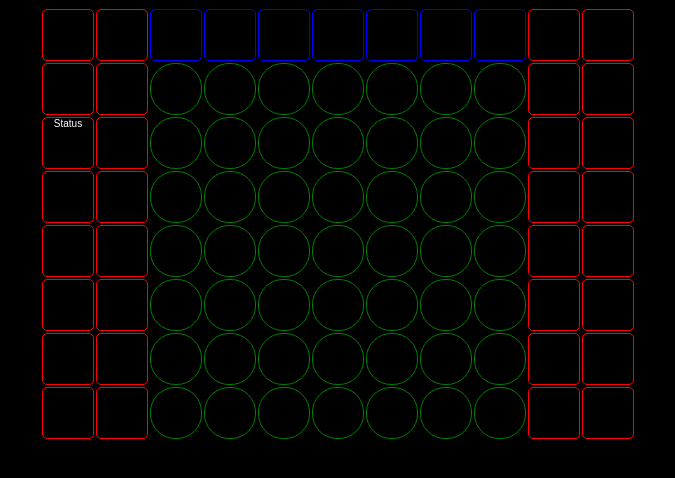
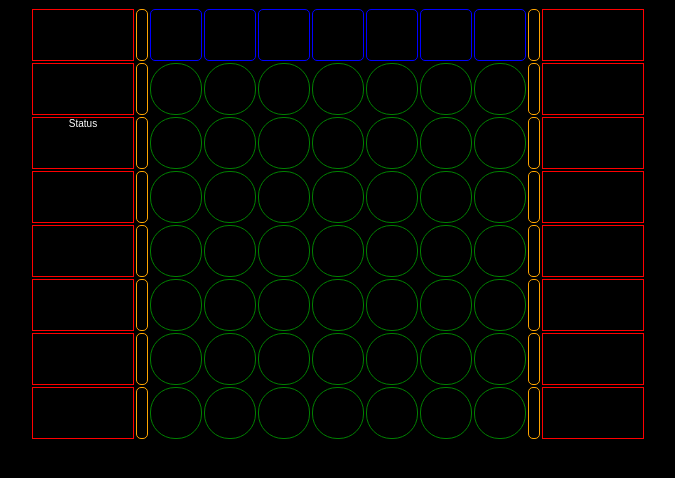
Before and after one commit to weejh/Project-1-The-Game, a website: page develop/index.html in a window 1280 px wide. Shown: the whole page, without its empty margins (302-977 px from the left). Drawn offline with Linux system fonts and the light colour scheme.

Commit message:
updated with addeventlistner

```diff
--- a/develop/four.css
+++ b/develop/four.css
@@ -10,15 +10,28 @@ body {
   flex-direction: row;
   justify-content: center;
 }
-.tile {
+.tilestatus {
   font-family: sans-serif;
   height: 50px;
-  width: 50px;
+  width: 100px;
   color: white;
   vertical-align: top;
   text-align: center;
   font-size: 10px;
   border: 1px solid red;
+  margin: 1px 1px 1px 1px;
+  padding: 0px 10px 0px 10px
+  border-radius: 5px;
+}
+.tileblank {
+  font-family: sans-serif;
+  height: 50px;
+  width: 10px;
+  color: white;
+  vertical-align: top;
+  text-align: center;
+  font-size: 10px;
+  border: 1px solid orange;
   margin: 1px 1px 1px 1px;
   border-radius: 5px;
 }
--- /dev/null
+++ b/develop/four.js
@@ -0,0 +1,13 @@
+var currentPlayer = 'one'
+var board = document.querySelector('tileboard')
+
+board.addEventListener('click', event => {
+  var tileboard = event.target
+  console.log(event)
+  if (tileboard.textContent) return
+  if (currentPlayer === 'one') {
+    currentPlayer = 'two'
+  } else {
+    currentPlayer = 'one'
+  }
+})
--- a/develop/index.html
+++ b/develop/index.html
@@ -11,8 +11,8 @@
   <body>
     <div class="top">
       <div class='left'>
-        <div class="tile" id='lefttopstatus'></div>
-        <div class='tile' id='lefttopblank'> </div>
+        <div class="tilestatus" id='lefttopstatus'></div>
+        <div class='tileblank' id='lefttopblank'> </div>
       </div>
       <div class='chip'>
         <div class='tilechip' id='chip0'></div>
@@ -24,14 +24,14 @@
         <div class='tilechip' id='chip6'></div>
       </div>
       <div class='right'>
-        <div class='tile' id='righttopblank0'> </div>
-        <div class='tile' id='righttopblank1'> </div>
+        <div class='tileblank' id='righttopblank0'> </div>
+        <div class='tilestatus' id='righttopblank1'> </div>
       </div>
     </div>
     <div class="row">
       <div class="left">
-        <div class="tile" id='left0status'></div>
-        <div class="tile" id='left0blank'> </div>
+        <div class="tilestatus" id='left0status'></div>
+        <div class="tileblank" id='left0blank'> </div>
       </div>
       <div class="board">
         <div class='tileboard' id='00'></div>
@@ -43,14 +43,14 @@
         <div class='tileboard' id='06'></div>
       </div>
       <div class="right">
-        <div class="tile" id='right0blank'> </div>
-        <div class="tile" id='right0status'></div>
+        <div class="tileblank" id='right0blank'> </div>
+        <div class="tilestatus" id='right0status'></div>
       </div>
     </div>
     <div class="row">
       <div class="left">
-        <div class="tile" id='left1status'>Status</div>
-        <div class="tile" id='left1blank'> </div>
+        <div class="tilestatus" id='left1status'>Status</div>
+        <div class="tileblank" id='left1blank'> </div>
       </div>
       <div class="board">
         <div class='tileboard' id='10'></div>
@@ -62,14 +62,14 @@
         <div class='tileboard' id='16'></div>
       </div>
       <div class="right">
-        <div class="tile" id='right1blank'> </div>
-        <div class="tile" id='right1status'></div>
+        <div class="tileblank" id='right1blank'> </div>
+        <div class="tilestatus" id='right1status'></div>
       </div>
     </div>
     <div class="row">
       <div class="left">
-        <div class="tile" id='left2status'></div>
-        <div class="tile" id='left2blank'> </div>
+        <div class="tilestatus" id='left2status'></div>
+        <div class="tileblank" id='left2blank'> </div>
       </div>
       <div class="board">
         <div class='tileboard' id='20'></div>
@@ -81,14 +81,14 @@
         <div class='tileboard' id='26'></div>
       </div>
       <div class="right">
-        <div class="tile" id='right2blank'> </div>
-        <div class="tile" id='right2status'></div>
+        <div class="tileblank" id='right2blank'> </div>
+        <div class="tilestatus" id='right2status'></div>
       </div>
     </div>
     <div class="row">
       <div class="left">
-        <div class="tile" id='left3status'></div>
-        <div class="tile" id='left3blank'> </div>
+        <div class="tilestatus" id='left3status'></div>
+        <div class="tileblank" id='left3blank'> </div>
       </div>
       <div class="board">
         <div class='tileboard' id='30'></div>
@@ -100,14 +100,14 @@
         <div class='tileboard' id='36'></div>
       </div>
       <div class="right">
-        <div class="tile" id='right3blank'> </div>
-        <div class="tile" id='right3status'></div>
+        <div class="tileblank" id='right3blank'> </div>
+        <div class="tilestatus" id='right3status'></div>
       </div>
     </div>
     <div class="row">
       <div class="left">
-        <div class="tile" id='left4status'></div>
-        <div class="tile" id='left4blank'> </div>
+        <div class="tilestatus" id='left4status'></div>
+        <div class="tileblank" id='left4blank'> </div>
       </div>
       <div class="board">
         <div class='tileboard' id='40'></div>
@@ -119,14 +119,14 @@
         <div class='tileboard' id='46'></div>
       </div>
       <div class="right">
-        <div class="tile" id='right4blank'> </div>
-        <div class="tile" id='right4status'></div>
+        <div class="tileblank" id='right4blank'> </div>
+        <div class="tilestatus" id='right4status'></div>
       </div>
     </div>
     <div class="row">
       <div class="left">
-        <div class="tile" id='left5status'></div>
-        <div class="tile" id='left5blank'> </div>
+        <div class="tilestatus" id='left5status'></div>
+        <div class="tileblank" id='left5blank'> </div>
       </div>
       <div class="board">
         <div class='tileboard' id='50'></div>
@@ -138,14 +138,14 @@
         <div class='tileboard' id='56'></div>
       </div>
       <div class="right">
-        <div class="tile" id='right5blank'> </div>
-        <div class="tile" id='right5status'></div>
+        <div class="tileblank" id='right5blank'> </div>
+        <div class="tilestatus" id='right5status'></div>
       </div>
     </div>
     <div class="row">
       <div class="left">
-        <div class="tile" id='left6status'></div>
-        <div class="tile" id='left6blank'> </div>
+        <div class="tilestatus" id='left6status'></div>
+        <div class="tileblank" id='left6blank'> </div>
       </div>
       <div class="board">
         <div class='tileboard' id='60'></div>
@@ -157,9 +157,10 @@
         <div class='tileboard' id='66'></div>
       </div>
       <div class="right">
-        <div class="tile" id='right6blank'> </div>
-        <div class="tile" id='right6status'></div>
+        <div class="tileblank" id='right6blank'> </div>
+        <div class="tilestatus" id='right6status'></div>
       </div>
     </div>
+    <script src="four.js"></script>
   </body>
 </html>
```
